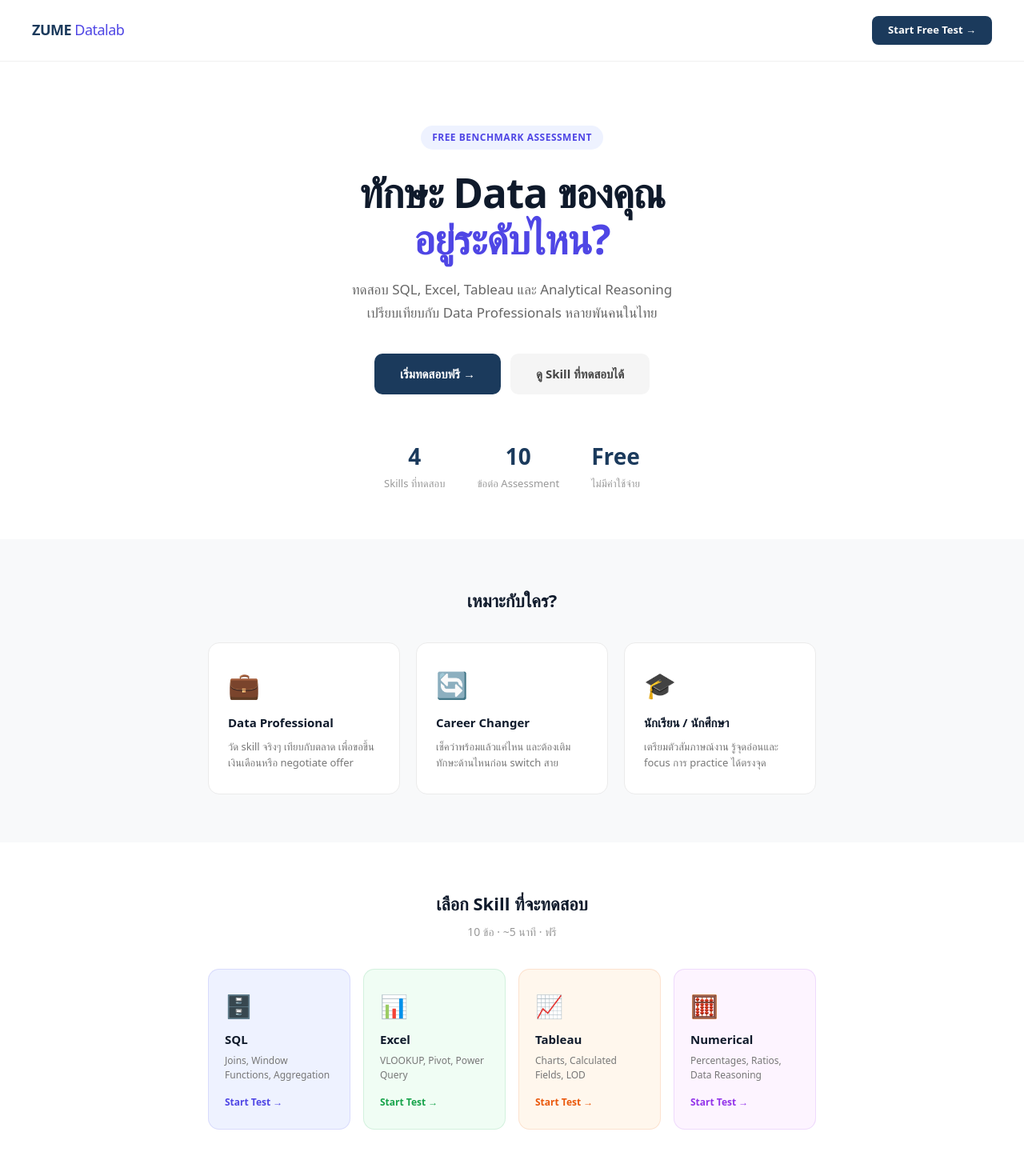
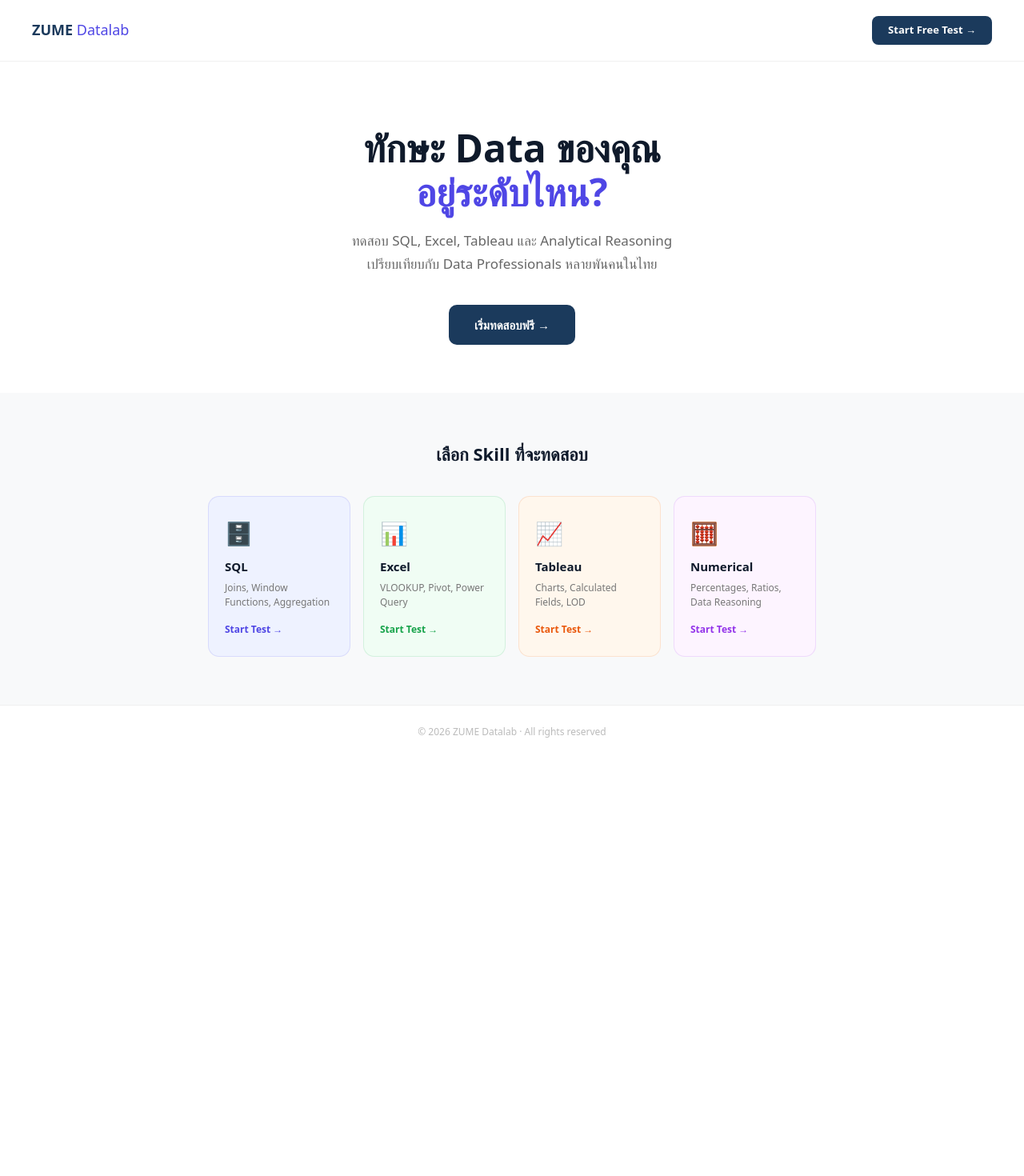
Before and after one commit to ZUME-Work/zume-career-intelligence, a Next.js app: page / in a window 1280 px wide. Shown: the top 1470 px of the page at 80% size. After the commit the page ends 948 px from the top, so only its background shows below. Built offline with nearby package versions, Linux system fonts and the light colour scheme.

Commit message:
feat: landing page

```diff
--- a/app/page.tsx
+++ b/app/page.tsx
@@ -2,108 +2,37 @@ import Link from 'next/link'
 
 export default function HomePage() {
   return (
-    <>
-      <style>{`
-        @keyframes fadeUp {
-          from { opacity: 0; transform: translateY(24px); }
-          to   { opacity: 1; transform: translateY(0); }
-        }
-        @keyframes pulse {
-          0%, 100% { transform: scale(1); }
-          50%       { transform: scale(1.04); }
-        }
-        .fade1 { animation: fadeUp 0.6s ease both; }
-        .fade2 { animation: fadeUp 0.6s ease 0.15s both; }
-        .fade3 { animation: fadeUp 0.6s ease 0.3s both; }
-        .fade4 { animation: fadeUp 0.6s ease 0.45s both; }
-        .skill-card:hover { transform: translateY(-4px); box-shadow: 0 12px 32px rgba(0,0,0,0.10); }
-        .skill-card { transition: transform 0.2s, box-shadow 0.2s; }
-        .cta-btn:hover { background: #152d4a !important; }
-        .cta-btn { transition: background 0.2s; }
-      `}</style>
-
     <main style={{ fontFamily: 'system-ui, sans-serif', background: '#fff', minHeight: '100vh' }}>
-
-        {/* Nav */}
       <nav style={{ padding: '20px 40px', display: 'flex', justifyContent: 'space-between', alignItems: 'center', borderBottom: '1px solid #F0F0F0' }}>
-          <div style={{ fontWeight: 700, fontSize: 18, color: '#1B3A5C', letterSpacing: '-0.5px' }}>
+        <div style={{ fontWeight: 700, fontSize: 18, color: '#1B3A5C' }}>
           ZUME <span style={{ color: '#4F46E5', fontWeight: 400 }}>Datalab</span>
         </div>
         <Link href="/assessment/sql" style={{ background: '#1B3A5C', color: '#fff', padding: '8px 20px', borderRadius: 8, textDecoration: 'none', fontSize: 13, fontWeight: 600 }}>
           Start Free Test →
         </Link>
       </nav>
-
-        {/* Hero */}
       <section style={{ maxWidth: 760, margin: '0 auto', padding: '80px 24px 60px', textAlign: 'center' }}>
-          <div className="fade1" style={{ display: 'inline-block', background: '#EEF2FF', color: '#4F46E5', fontSize: 12, fontWeight: 600, padding: '6px 14px', borderRadius: 20, marginBottom: 24, letterSpacing: 0.5 }}>
-            FREE BENCHMARK ASSESSMENT
-          </div>
-          <h1 className="fade2" style={{ fontSize: 'clamp(2rem, 5vw, 3.2rem)', fontWeight: 800, color: '#0F1A2B', lineHeight: 1.15, marginBottom: 20, letterSpacing: '-1px' }}>
-            ทักษะ Data ของคุณ<br />
-            <span style={{ color: '#4F46E5' }}>อยู่ระดับไหน?</span>
+        <h1 style={{ fontSize: '3rem', fontWeight: 800, color: '#0F1A2B', lineHeight: 1.15, marginBottom: 20 }}>
+          ทักษะ Data ของคุณ<br /><span style={{ color: '#4F46E5' }}>อยู่ระดับไหน?</span>
         </h1>
-          <p className="fade3" style={{ fontSize: 17, color: '#666', lineHeight: 1.7, marginBottom: 36, maxWidth: 520, margin: '0 auto 36px' }}>
-            ทดสอบ SQL, Excel, Tableau และ Analytical Reasoning<br />
-            เปรียบเทียบกับ Data Professionals หลายพันคนในไทย
+        <p style={{ fontSize: 17, color: '#666', lineHeight: 1.7, marginBottom: 36 }}>
+          ทดสอบ SQL, Excel, Tableau และ Analytical Reasoning<br />เปรียบเทียบกับ Data Professionals หลายพันคนในไทย
         </p>
-          <div className="fade4" style={{ display: 'flex', gap: 12, justifyContent: 'center', flexWrap: 'wrap' }}>
-            <Link href="/assessment/sql" className="cta-btn" style={{ background: '#1B3A5C', color: '#fff', padding: '14px 32px', borderRadius: 10, textDecoration: 'none', fontSize: 15, fontWeight: 700, display: 'inline-block' }}>
+        <Link href="/assessment/sql" style={{ background: '#1B3A5C', color: '#fff', padding: '14px 32px', borderRadius: 10, textDecoration: 'none', fontSize: 15, fontWeight: 700, display: 'inline-block' }}>
           เริ่มทดสอบฟรี →
         </Link>
-            <a href="#skills" style={{ background: '#F5F5F5', color: '#444', padding: '14px 32px', borderRadius: 10, textDecoration: 'none', fontSize: 15, fontWeight: 600, display: 'inline-block' }}>
-              ดู Skill ที่ทดสอบได้
-            </a>
-          </div>
-
-          {/* Stats */}
-          <div style={{ display: 'flex', gap: 40, justifyContent: 'center', marginTop: 56, flexWrap: 'wrap' }}>
-            {[
-              { num: '4', label: 'Skills ที่ทดสอบ' },
-              { num: '10', label: 'ข้อต่อ Assessment' },
-              { num: 'Free', label: 'ไม่มีค่าใช้จ่าย' },
-            ].map((s, i) => (
-              <div key={i} style={{ textAlign: 'center' }}>
-                <div style={{ fontSize: 28, fontWeight: 800, color: '#1B3A5C' }}>{s.num}</div>
-                <div style={{ fontSize: 13, color: '#999', marginTop: 4 }}>{s.label}</div>
-              </div>
-            ))}
-          </div>
       </section>
-
-        {/* Who is this for */}
       <section style={{ background: '#F8F9FA', padding: '60px 24px' }}>
-          <div style={{ maxWidth: 760, margin: '0 auto', textAlign: 'center' }}>
-            <h2 style={{ fontSize: 22, fontWeight: 700, color: '#0F1A2B', marginBottom: 36 }}>เหมาะกับใคร?</h2>
-            <div style={{ display: 'grid', gridTemplateColumns: 'repeat(auto-fit, minmax(200px, 1fr))', gap: 20 }}>
-              {[
-                { icon: '💼', title: 'Data Professional', desc: 'วัด skill จริงๆ เทียบกับตลาด เพื่อขอขึ้นเงินเดือนหรือ negotiate offer' },
-                { icon: '🔄', title: 'Career Changer', desc: 'เช็คว่าพร้อมแล้วแค่ไหน และต้องเติมทักษะด้านไหนก่อน switch สาย' },
-                { icon: '🎓', title: 'นักเรียน / นักศึกษา', desc: 'เตรียมตัวสัมภาษณ์งาน รู้จุดอ่อนและ focus การ practice ได้ตรงจุด' },
-              ].map((c, i) => (
-                <div key={i} style={{ background: '#fff', borderRadius: 14, padding: '28px 24px', textAlign: 'left', border: '1px solid #EBEBEB' }}>
-                  <div style={{ fontSize: 32, marginBottom: 12 }}>{c.icon}</div>
-                  <div style={{ fontSize: 15, fontWeight: 700, color: '#0F1A2B', marginBottom: 8 }}>{c.title}</div>
-                  <div style={{ fontSize: 13, color: '#777', lineHeight: 1.6 }}>{c.desc}</div>
-                </div>
-              ))}
-            </div>
-          </div>
-        </section>
-
-        {/* Skills */}
-        <section id="skills" style={{ padding: '60px 24px' }}>
         <div style={{ maxWidth: 760, margin: '0 auto' }}>
-            <h2 style={{ fontSize: 22, fontWeight: 700, color: '#0F1A2B', marginBottom: 8, textAlign: 'center' }}>เลือก Skill ที่จะทดสอบ</h2>
-            <p style={{ fontSize: 14, color: '#999', textAlign: 'center', marginBottom: 36 }}>10 ข้อ · ~5 นาที · ฟรี</p>
+          <h2 style={{ fontSize: 22, fontWeight: 700, color: '#0F1A2B', marginBottom: 36, textAlign: 'center' }}>เลือก Skill ที่จะทดสอบ</h2>
           <div style={{ display: 'grid', gridTemplateColumns: 'repeat(auto-fit, minmax(160px, 1fr))', gap: 16 }}>
-              {[
-                { skill: 'sql',       icon: '🗄️', label: 'SQL',       desc: 'Joins, Window Functions, Aggregation', color: '#EEF2FF', accent: '#4F46E5' },
-                { skill: 'excel',     icon: '📊', label: 'Excel',     desc: 'VLOOKUP, Pivot, Power Query',          color: '#F0FDF4', accent: '#16A34A' },
-                { skill: 'tableau',   icon: '📈', label: 'Tableau',   desc: 'Charts, Calculated Fields, LOD',       color: '#FFF7ED', accent: '#EA580C' },
-                { skill: 'numerical', icon: '🧮', label: 'Numerical', desc: 'Percentages, Ratios, Data Reasoning',  color: '#FDF4FF', accent: '#9333EA' },
-              ].map((s) => (
-                <Link key={s.skill} href={`/assessment/${s.skill}`} className="skill-card" style={{ background: s.color, borderRadius: 14, padding: '24px 20px', textDecoration: 'none', display: 'block', border: `1px solid ${s.accent}22` }}>
+            {([
+              { skill: 'sql', icon: '🗄️', label: 'SQL', desc: 'Joins, Window Functions, Aggregation', color: '#EEF2FF', accent: '#4F46E5' },
+              { skill: 'excel', icon: '📊', label: 'Excel', desc: 'VLOOKUP, Pivot, Power Query', color: '#F0FDF4', accent: '#16A34A' },
+              { skill: 'tableau', icon: '📈', label: 'Tableau', desc: 'Charts, Calculated Fields, LOD', color: '#FFF7ED', accent: '#EA580C' },
+              { skill: 'numerical', icon: '🧮', label: 'Numerical', desc: 'Percentages, Ratios, Data Reasoning', color: '#FDF4FF', accent: '#9333EA' },
+            ] as const).map((s) => (
+              <Link key={s.skill} href={'/assessment/' + s.skill} style={{ background: s.color, borderRadius: 14, padding: '24px 20px', textDecoration: 'none', display: 'block', border: '1px solid ' + s.accent + '22' }}>
                 <div style={{ fontSize: 28, marginBottom: 10 }}>{s.icon}</div>
                 <div style={{ fontSize: 15, fontWeight: 700, color: '#0F1A2B', marginBottom: 6 }}>{s.label}</div>
                 <div style={{ fontSize: 12, color: '#777', lineHeight: 1.5 }}>{s.desc}</div>
@@ -113,22 +42,9 @@ export default function HomePage() {
           </div>
         </div>
       </section>
-
-        {/* CTA Banner */}
-        <section style={{ background: '#1B3A5C', padding: '60px 24px', textAlign: 'center' }}>
-          <h2 style={{ fontSize: 24, fontWeight: 800, color: '#fff', marginBottom: 12 }}>พร้อมวัดระดับทักษะแล้วหรือยัง?</h2>
-          <p style={{ fontSize: 15, color: '#94A3B8', marginBottom: 32 }}>ใช้เวลาแค่ 5 นาที · ฟรี · ไม่ต้อง login</p>
-          <Link href="/assessment/sql" className="cta-btn" style={{ background: '#4F46E5', color: '#fff', padding: '14px 36px', borderRadius: 10, textDecoration: 'none', fontSize: 15, fontWeight: 700, display: 'inline-block', animation: 'pulse 2s ease infinite' }}>
-            เริ่มทดสอบเลย →
-          </Link>
-        </section>
-
-        {/* Footer */}
       <footer style={{ padding: '24px', textAlign: 'center', borderTop: '1px solid #F0F0F0' }}>
         <div style={{ fontSize: 12, color: '#bbb' }}>© 2026 ZUME Datalab · All rights reserved</div>
       </footer>
-
     </main>
-    </>
   )
 }
```
Lines whose indentation alone changed are shown as unchanged.
